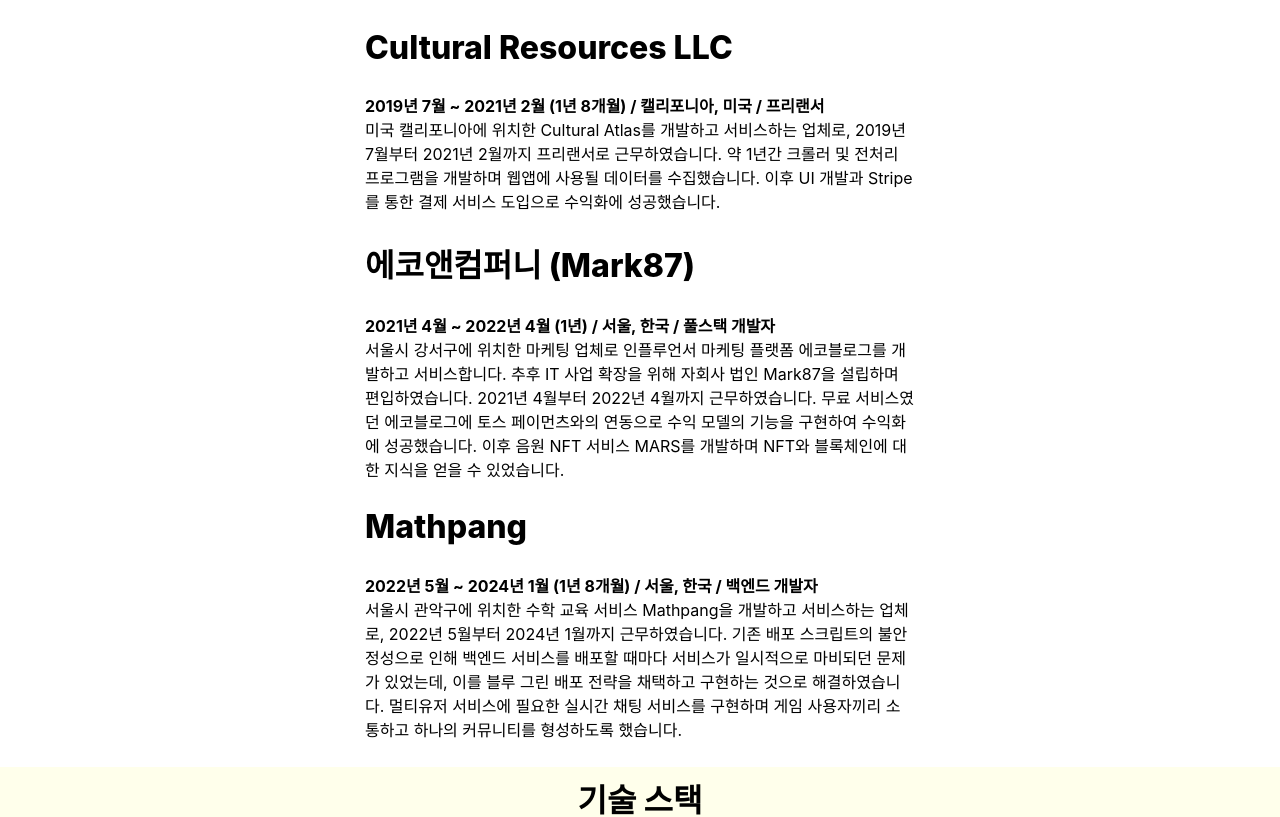
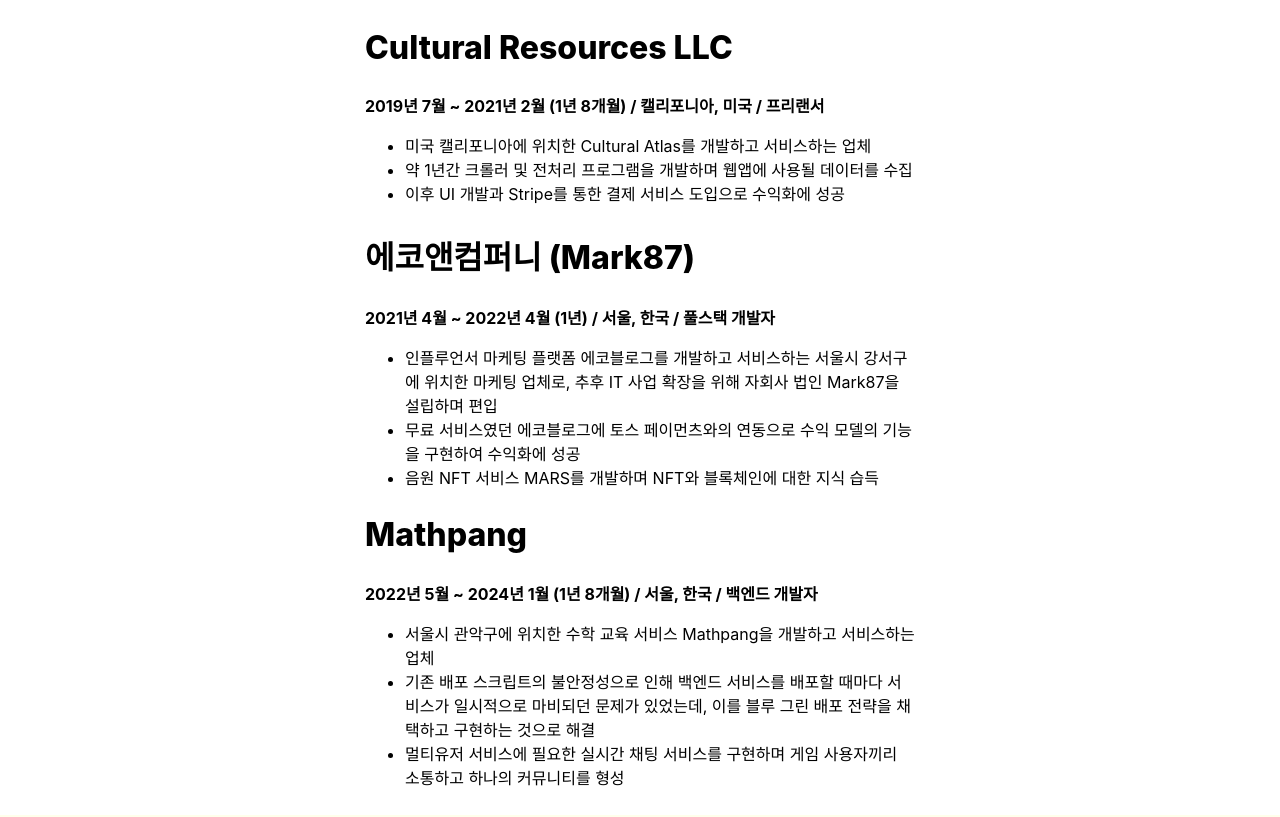
Before and after one commit to hsh2001/dev.hsh.kr, a Next.js app: page / in a window 1280 px wide. Shown: the part 567-1384 px from the top of the page. Built offline with nearby package versions, Linux system fonts and the light colour scheme.

Commit message:
Update index.tsx

```diff
--- a/pages/index.tsx
+++ b/pages/index.tsx
@@ -84,27 +84,39 @@ const Page: NextPage = () => {
             2019년 7월 ~ 2021년 2월 (1년 8개월) / 캘리포니아, 미국 / 프리랜서
           </b>
         </Paragraph>
-        <Paragraph>
-          미국 캘리포니아에 위치한 Cultural Atlas를 개발하고 서비스하는 업체로,
-          2019년 7월부터 2021년 2월까지 프리랜서로 근무하였습니다. 약 1년간
-          크롤러 및 전처리 프로그램을 개발하며 웹앱에 사용될 데이터를
-          수집했습니다. 이후 UI 개발과 Stripe를 통한 결제 서비스 도입으로
-          수익화에 성공했습니다.
-        </Paragraph>
+
+        <ul>
+          <li>
+            미국 캘리포니아에 위치한 Cultural Atlas를 개발하고 서비스하는 업체
+          </li>
+
+          <li>
+            약 1년간 크롤러 및 전처리 프로그램을 개발하며 웹앱에 사용될 데이터를
+            수집
+          </li>
+          <li>
+            이후 UI 개발과 Stripe를 통한 결제 서비스 도입으로 수익화에 성공
+          </li>
+        </ul>
 
         <SubTitle>에코앤컴퍼니 (Mark87)</SubTitle>
         <Paragraph>
           <b>2021년 4월 ~ 2022년 4월 (1년) / 서울, 한국 / 풀스택 개발자</b>
         </Paragraph>
-        <Paragraph>
-          서울시 강서구에 위치한 마케팅 업체로 인플루언서 마케팅 플랫폼
-          에코블로그를 개발하고 서비스합니다. 추후 IT 사업 확장을 위해 자회사
-          법인 Mark87을 설립하며 편입하였습니다. 2021년 4월부터 2022년 4월까지
-          근무하였습니다. 무료 서비스였던 에코블로그에 토스 페이먼츠와의
-          연동으로 수익 모델의 기능을 구현하여 수익화에 성공했습니다. 이후 음원
-          NFT 서비스 MARS를 개발하며 NFT와 블록체인에 대한 지식을 얻을 수
-          있었습니다.
-        </Paragraph>
+        <ul>
+          <li>
+            인플루언서 마케팅 플랫폼 에코블로그를 개발하고 서비스하는 서울시
+            강서구에 위치한 마케팅 업체로, 추후 IT 사업 확장을 위해 자회사 법인
+            Mark87을 설립하며 편입
+          </li>
+          <li>
+            무료 서비스였던 에코블로그에 토스 페이먼츠와의 연동으로 수익 모델의
+            기능을 구현하여 수익화에 성공
+          </li>
+          <li>
+            음원 NFT 서비스 MARS를 개발하며 NFT와 블록체인에 대한 지식 습득
+          </li>
+        </ul>
 
         <SubTitle>Mathpang</SubTitle>
         <Paragraph>
@@ -112,15 +124,24 @@ const Page: NextPage = () => {
             2022년 5월 ~ 2024년 1월 (1년 8개월) / 서울, 한국 / 백엔드 개발자
           </b>
         </Paragraph>
-        <Paragraph>
-          서울시 관악구에 위치한 수학 교육 서비스 Mathpang을 개발하고 서비스하는
-          업체로, 2022년 5월부터 2024년 1월까지 근무하였습니다. 기존 배포
-          스크립트의 불안정성으로 인해 백엔드 서비스를 배포할 때마다 서비스가
-          일시적으로 마비되던 문제가 있었는데, 이를 블루 그린 배포 전략을
-          채택하고 구현하는 것으로 해결하였습니다. 멀티유저 서비스에 필요한
-          실시간 채팅 서비스를 구현하며 게임 사용자끼리 소통하고 하나의
-          커뮤니티를 형성하도록 했습니다.
-        </Paragraph>
+        <ul>
+          <li>
+            서울시 관악구에 위치한 수학 교육 서비스 Mathpang을 개발하고
+            서비스하는 업체
+          </li>
+
+          <li>
+            기존 배포 스크립트의 불안정성으로 인해 백엔드 서비스를 배포할 때마다
+            서비스가 일시적으로 마비되던 문제가 있었는데, 이를 블루 그린 배포
+            전략을 채택하고 구현하는 것으로 해결
+          </li>
+
+          <li>
+            멀티유저 서비스에 필요한 실시간 채팅 서비스를 구현하며 게임
+            사용자끼리 소통하고 하나의 커뮤니티를 형성
+          </li>
+        </ul>
+        <Paragraph></Paragraph>
       </TypoContainer>
 
       <SubTitle center coloredBackground>
@@ -272,7 +293,6 @@ const Page: NextPage = () => {
             https://cultureatlas.app
           </a>
         </Paragraph>
-
         <SubTitle>EchoBlog</SubTitle>
         <ShadowImage src="/images/echoblog.jpg" alt="" />
         <HashtagContainer>
@@ -290,7 +310,6 @@ const Page: NextPage = () => {
             https://echoblog.net
           </a>
         </Paragraph>
-
         <SubTitle>MARS</SubTitle>
         <ShadowImage src="/images/nft.jpg" alt="" />
         <HashtagContainer>
@@ -310,7 +329,6 @@ const Page: NextPage = () => {
             https://mars.club (현재 서비스 종료)
           </a>
         </Paragraph>
-
         <SubTitle>Mathpang</SubTitle>
         <ShadowImage src="/images/mathpang/main.png" alt="" />
         <Paragraph>
@@ -322,14 +340,12 @@ const Page: NextPage = () => {
             https://mathpang.com
           </a>
         </Paragraph>
-
         <SubTitle>Gibbon Edu</SubTitle>
         <ShadowImage src="/images/gibbon.png" alt="" />
         <Paragraph>
           Gibbon Edu는 학교의 학사 관리를 위한 오픈소스 소프트웨어입니다. PHP로
           작성된 소프트웨어를 개선하여 v27을 배포하는 데 기여했습니다.
         </Paragraph>
-        <Paragraph>
         <br />
         작성한 PR:
         <ul>
@@ -342,6 +358,7 @@ const Page: NextPage = () => {
             </a>
           </li>
         </ul>
+        <Paragraph>
           <br />
           <a href="https://gibbonedu.org" target="_blank">
             https://gibbonedu.org
```
Lines whose indentation alone changed are shown as unchanged.
